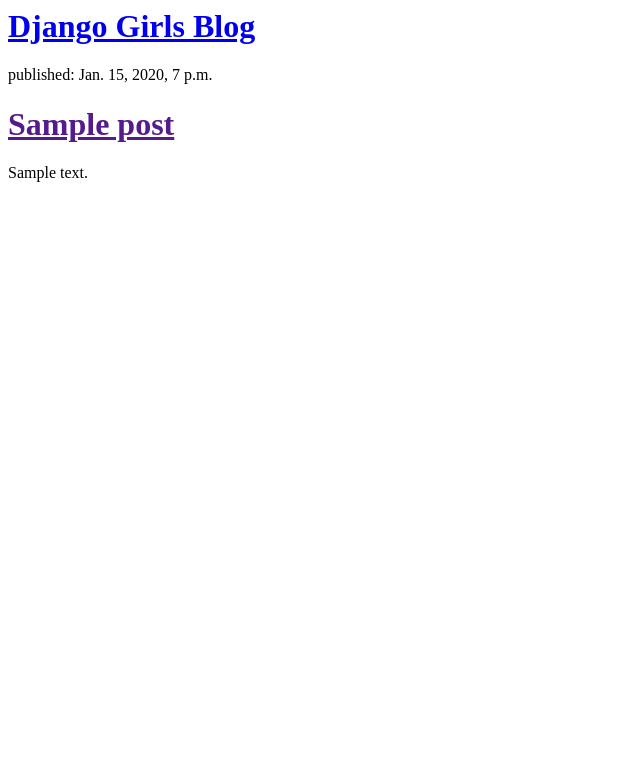
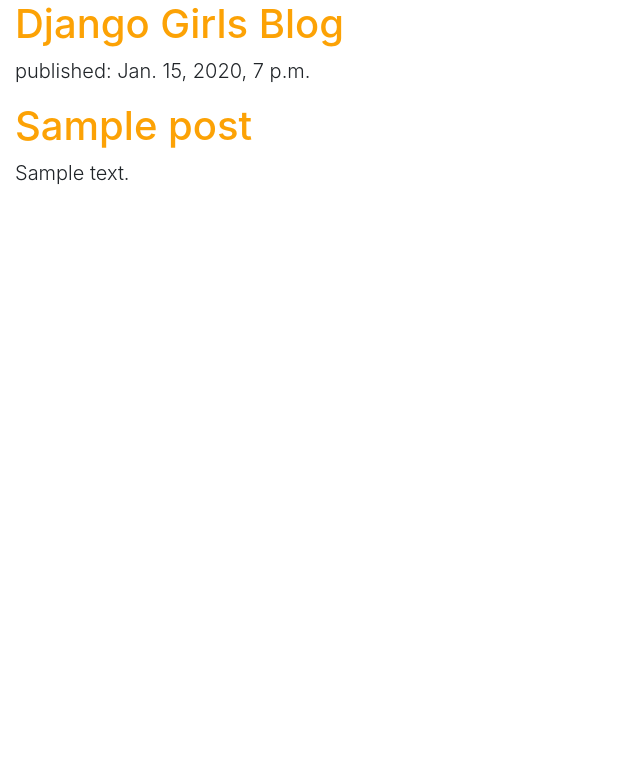
Before and after one commit to LeeSangMin1029/Django, a Django app: template blog/templates/blog/post_list.html in a window 1280 px wide. Shown: the top 783 px of the page, without its empty margins (0-640 px from the left). Run offline with Django 3.2, Linux system fonts and the light colour scheme; the template is opened without the code that fills it: values that come from a table or form of the project are taken from there, others are empty; tables that the repository leaves empty hold one stand-in row (values such as "Sample post"); some libraries are stand-ins or nearby versions.

Commit message:
Modified post_list and views

```diff
--- /dev/null
+++ b/blog/static/css/blog.css
@@ -0,0 +1,6 @@
+h1 a {
+    color: #FCA205;
+}
+body {
+    padding-left: 15px;
+}
--- a/blog/templates/blog/post_list.html
+++ b/blog/templates/blog/post_list.html
@@ -1,6 +1,9 @@
+{% load static %}
 <html>
     <head>
         <title>Django Girls blog</title>
+        <link rel="stylesheet" href="https://stackpath.bootstrapcdn.com/bootstrap/4.1.3/css/bootstrap.min.css" integrity="sha384-MCw98/SFnGE8fJT3GXwEOngsV7Zt27NXFoaoApmYm81iuXoPkFOJwJ8ERdknLPMO" crossorigin="anonymous">
+        <link rel="stylesheet" href="{% static 'css/blog.css' %}">
     </head>
     <body>
         <div>
@@ -9,10 +12,11 @@
 
         {% for post in posts %}
             <div>
-                <p>published: {{ post.published_date }}</p>
+                <p class='lead'>published: {{ post.published_date }}</p>
                 <h1><a href="">{{ post.title }}</a></h1>
-                <p>{{ post.text|linebreaksbr }}</p>
+                <p class='lead'>{{ post.text|linebreaksbr }}</p>
             </div>
         {% endfor %}
     </body>
 </html>
+{% csrf_token %}
--- a/blog/views.py
+++ b/blog/views.py
@@ -5,4 +5,4 @@ from .models import Post
 # Create your views here.
 def post_list(request):
     posts=Post.objects.filter(published_date__lte=timezone.now()).order_by('published_date')
-    return render(request, 'blog/post_list.html', { 'posts':posts})
+    return render(request, 'blog/post_list.html', { 'posts':posts })
--- a/mysite/settings.py
+++ b/mysite/settings.py
@@ -119,4 +119,7 @@ USE_TZ = True
 # https://docs.djangoproject.com/en/2.1/howto/static-files/
 
 STATIC_URL = '/static/'
-STATIC_ROOT = os.path.join(BASE_DIR, 'static')
+# STATIC_ROOT = os.path.join(BASE_DIR, 'static') 이건 static 폴더가 적용이 안된다
+# 안되는 이유는 아마 시간이 지난 튜토리얼을 보고 따라해서 그런것 같다.
+# STATICFILES_DIRS = [os.path.join(BASE_DIR, 'static'),] 이건 된다
+STATICFILES_DIRS = ( os.path.join('static'), ) # 이것도 된다.
```
